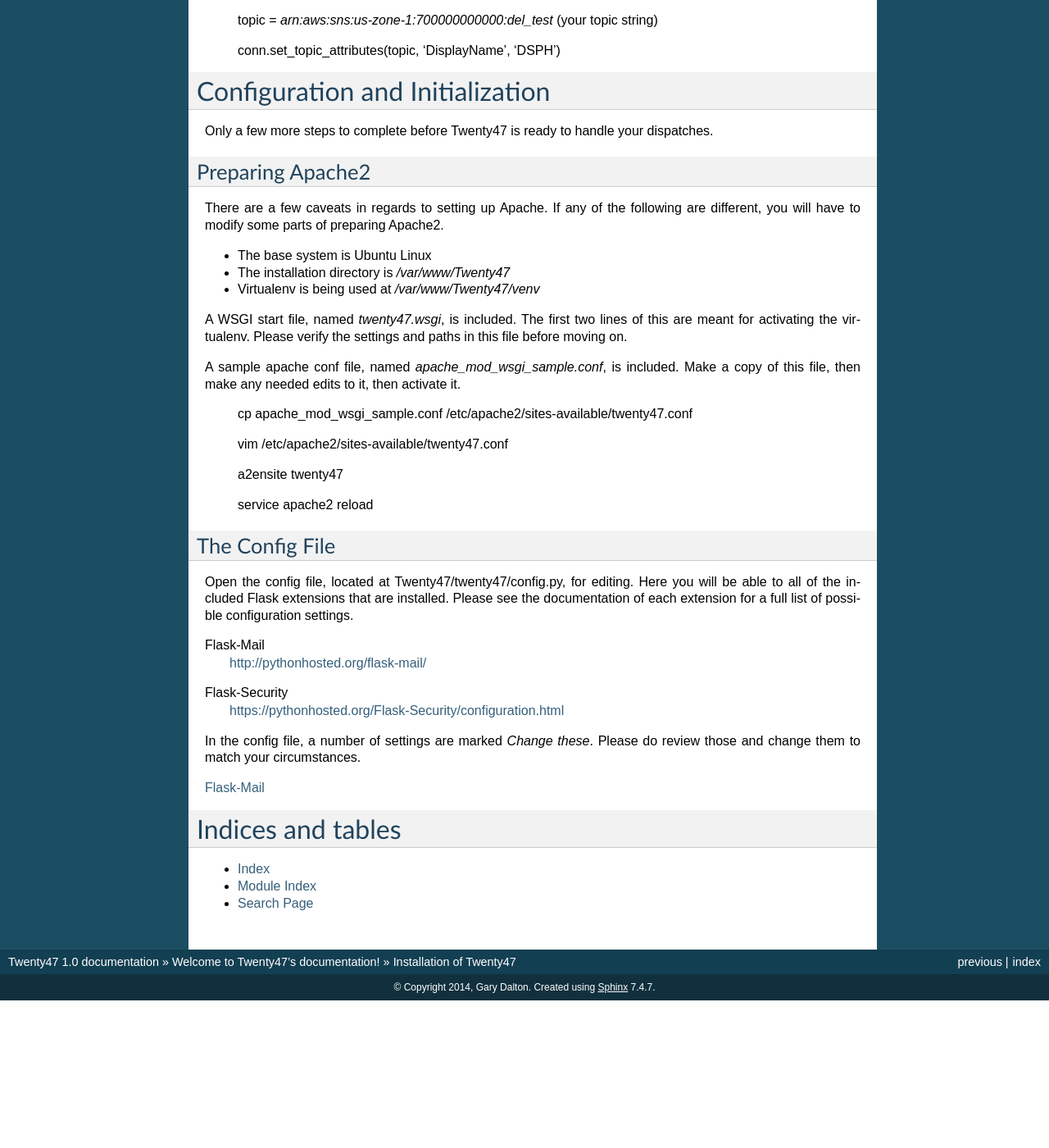
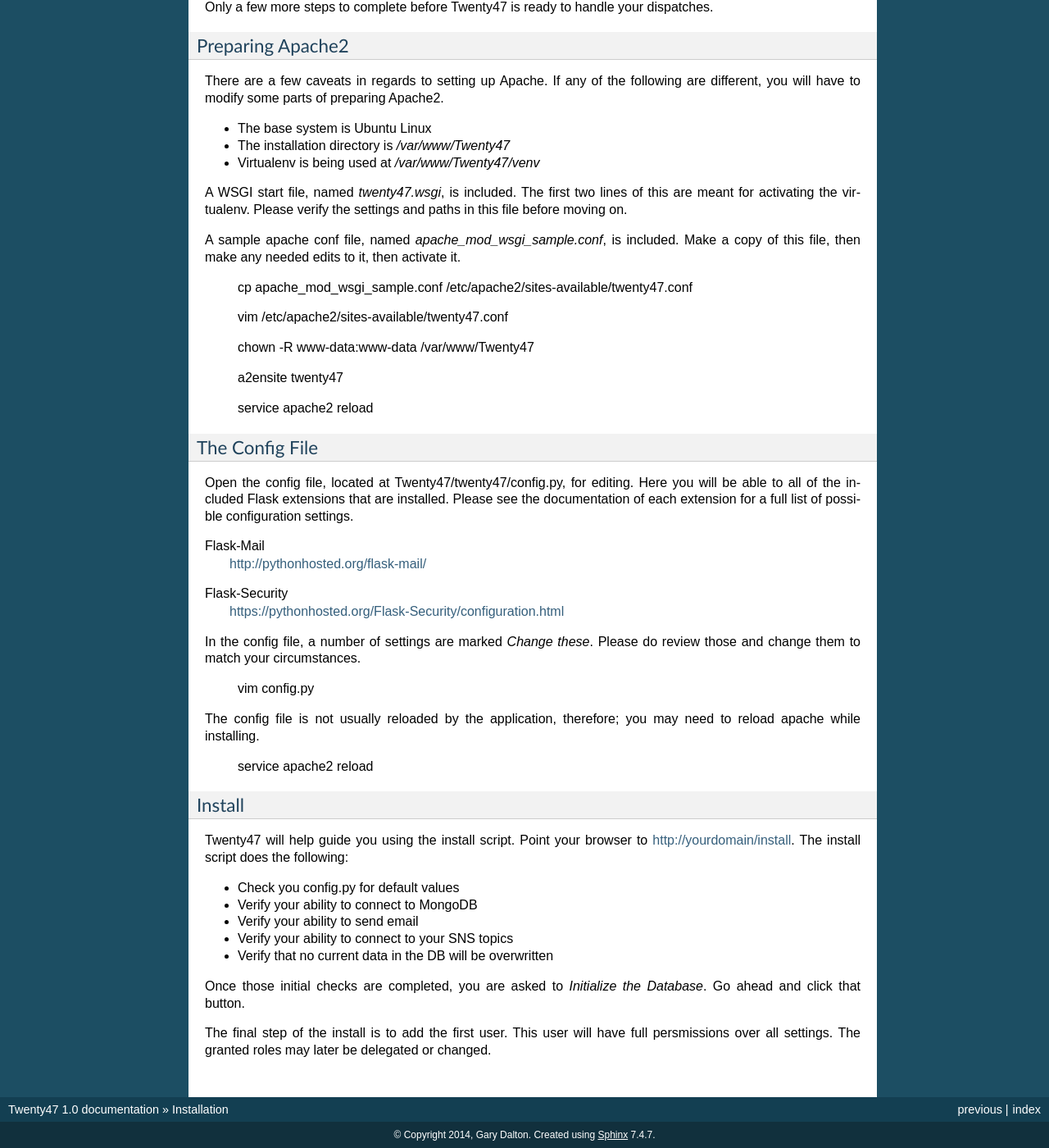
Before and after one commit to gary-dalton/Twenty47, a Sphinx documentation site: the page built from docs/installation.rst, in a window 1280 px wide and 1400 px high, scrolled down 3174 px. Shown: the whole window at 82% size. Built offline with Sphinx 7.4.7, drawn with Linux system fonts in a browser that asks for light colours; pages that are not in the unit, such as notebooks, are missing from menus; before the commit the page ends 4394 px from its top, so only the background shows below that; some of the changed text lies outside the part shown.

Commit message:
Make documentation

```diff
--- a/docs/for_admins.rst
+++ b/docs/for_admins.rst
@@ -1,5 +1,5 @@
 ################################
-Admin Documentation for Twenty47
+For Administrators
 ################################
 
 Contents:
--- a/docs/for_users.rst
+++ b/docs/for_users.rst
@@ -1,5 +1,5 @@
 ################################
-User Documentation for Twenty47
+For Users
 ################################
 
 Contents:
--- a/docs/installation.rst
+++ b/docs/installation.rst
@@ -1,19 +1,7 @@
-.. Twenty47 documentation master file, created by
-   sphinx-quickstart on Fri May  9 16:48:24 2014.
-   You can adapt this file completely to your liking, but it should at least
-   contain the root `toctree` directive.
+################################
+Installation
+################################
 
-Installation of Twenty47
-====================================
-
-Contents:
-
-.. toctree::
-   :maxdepth: 2
-
-
-Introduction
-=============
 There are many possible ways to perform an effective installation, so please
 consider this as just a working example. I will guide you through the
 full provisioning of a server to creation of subscription lists and end on
@@ -207,10 +195,11 @@
 
     vim /etc/apache2/sites-available/twenty47.conf
 
+    chown -R www-data:www-data /var/www/Twenty47
+
     a2ensite twenty47
 
     service apache2 reload
-
 
 
 The Config File
@@ -229,20 +218,27 @@
 In the config file, a number of settings are marked *Change these*. Please
 do review those and change them to match your circumstances.
 
+    vim config.py
 
+The config file is not usually reloaded by the application, therefore; you
+may need to reload apache while installing.
 
+    service apache2 reload
 
+Install
+-------
+Twenty47 will help guide you using the install script. Point your
+browser to http://yourdomain/install. The install script does the following:
 
+* Check you config.py for default values
+* Verify your ability to connect to MongoDB
+* Verify your ability to send email
+* Verify your ability to connect to your SNS topics
+* Verify that no current data in the DB will be overwritten
 
+Once those initial checks are completed, you are asked to *Initialize
+the Database*. Go ahead and click that button.
 
-`Flask-Mail <http://pythonhosted.org/flask-mail/>`_
-
-
-
-
-Indices and tables
-==================
-
-* :ref:`genindex`
-* :ref:`modindex`
-* :ref:`search`
+The final step of the install is to add the first user. This user will
+have full persmissions over all settings. The granted roles may later
+be delegated or changed.
--- a/twenty47/__init__.py
+++ b/twenty47/__init__.py
@@ -8,7 +8,7 @@
 #app.config.from_object(__name__)
 
 # Load the config
-app.config.from_pyfile('testconfig.py')
+app.config.from_pyfile('config.py')
 #app.config.from_envvar('config', silent=True)
 
 db = MongoEngine(app)
```
Also changed, not shown: docs/index.rst (+5 -8 lines), docs/requirements.rst (+1 -45 lines), requirements.txt (+19 -2 lines), 5 other files.
